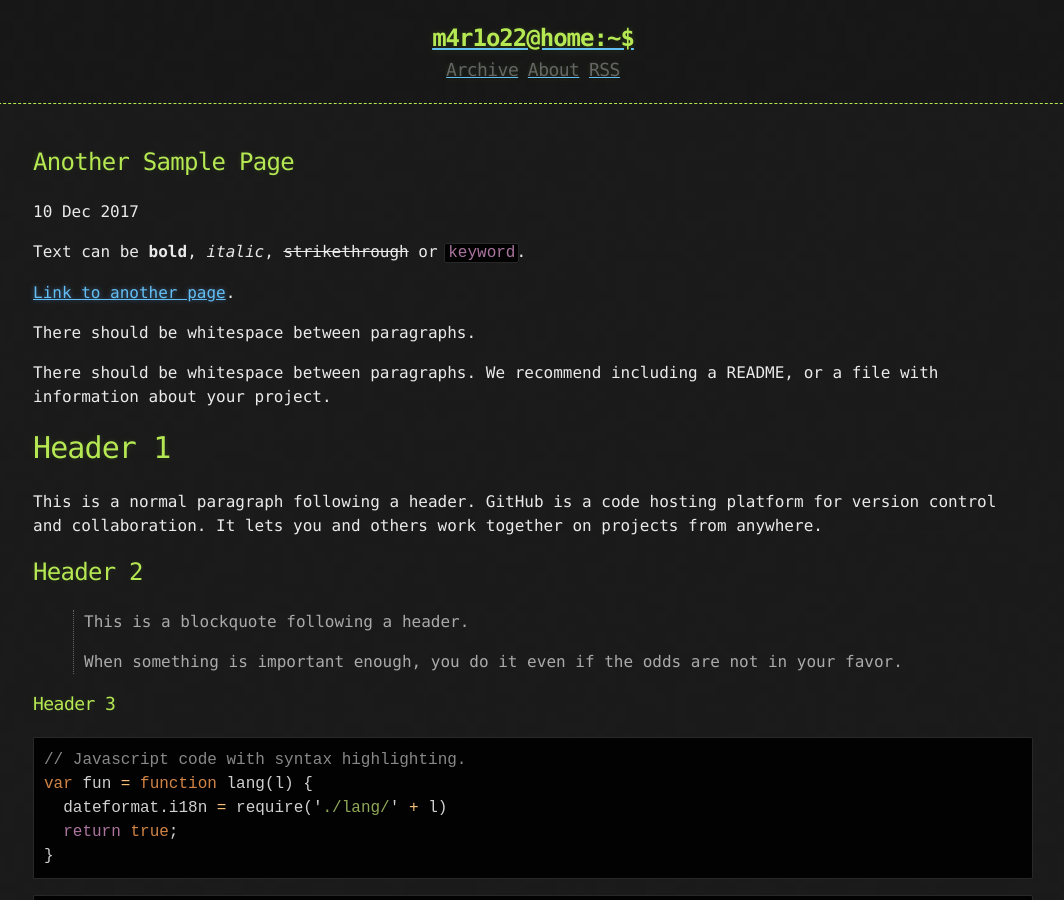
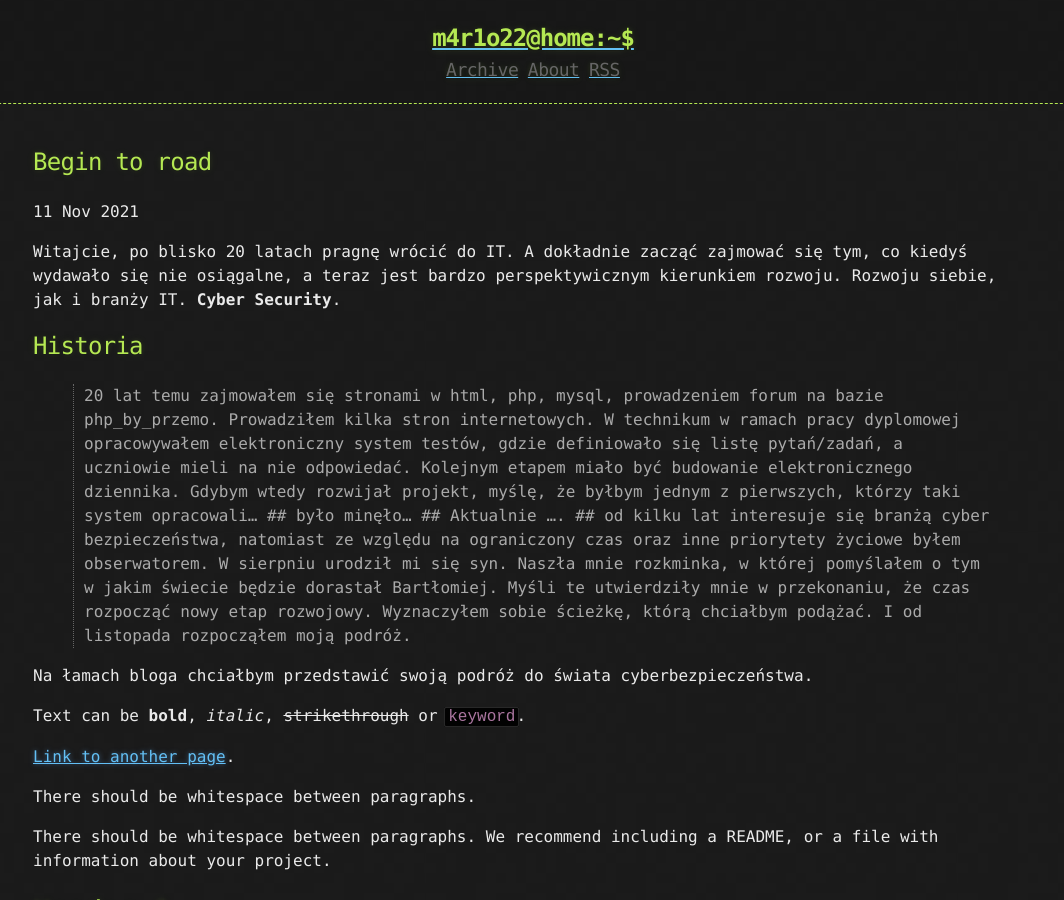
Before and after one commit to M4r1o22/m4r1o22.github.io, a Jekyll site: the page built from _posts/2021-11-11-prolog.md, in a window 1280 px wide and 900 px high. Shown: the whole window, without its empty margins (107-1171 px from the left). Built offline with Jekyll 4.4.1, drawn with Linux system fonts in a browser that asks for light colours.

Commit message:
Update and rename 2017-12-10-Another-Sample-Page.md to 2021-11-11-prolog.md

```diff
--- a/_posts/2017-12-10-Another-Sample-Page.md
+++ b/_posts/2021-11-11-prolog.md
@@ -1,7 +1,27 @@
 ---
-title: Another Sample Page
+title: Begin to road
 published: true
 ---
+
+Witajcie,
+po blisko 20 latach pragnę wrócić do IT. A dokładnie zacząć zajmować się tym, co kiedyś wydawało się nie osiągalne, a teraz jest bardzo perspektywicznym kierunkiem rozwoju. Rozwoju siebie, jak i branży IT. **Cyber Security**.
+
+## [](#header-2)Historia
+>20 lat temu zajmowałem się stronami w html, php, mysql, prowadzeniem forum na bazie php_by_przemo. Prowadziłem kilka stron internetowych.
+>W technikum w ramach pracy dyplomowej opracowywałem elektroniczny system testów, gdzie definiowało się listę pytań/zadań, a uczniowie mieli na nie odpowiedać. Kolejnym etapem miało być budowanie elektronicznego dziennika. Gdybym wtedy rozwijał projekt, myślę, że byłbym jednym z pierwszych, którzy taki system opracowali...
+>##
+było minęło...
+##
+Aktualnie ....
+##
+od kilku lat interesuje się branżą cyber bezpieczeństwa, natomiast ze względu na ograniczony czas oraz inne priorytety życiowe byłem obserwatorem.
+W sierpniu urodził mi się syn. Naszła mnie rozkminka, w której  pomyślałem o tym w jakim świecie będzie dorastał Bartłomiej.
+Myśli te utwierdziły mnie w przekonaniu, że czas rozpocząć nowy etap rozwojowy.
+Wyznaczyłem sobie ścieżkę, którą chciałbym podążać.
+I od listopada rozpocząłem moją podróż.
+
+Na łamach bloga chciałbym przedstawić swoją podróż do świata cyberbezpieczeństwa.
+
 
 Text can be **bold**, _italic_, ~~strikethrough~~ or `keyword`.
 
```
